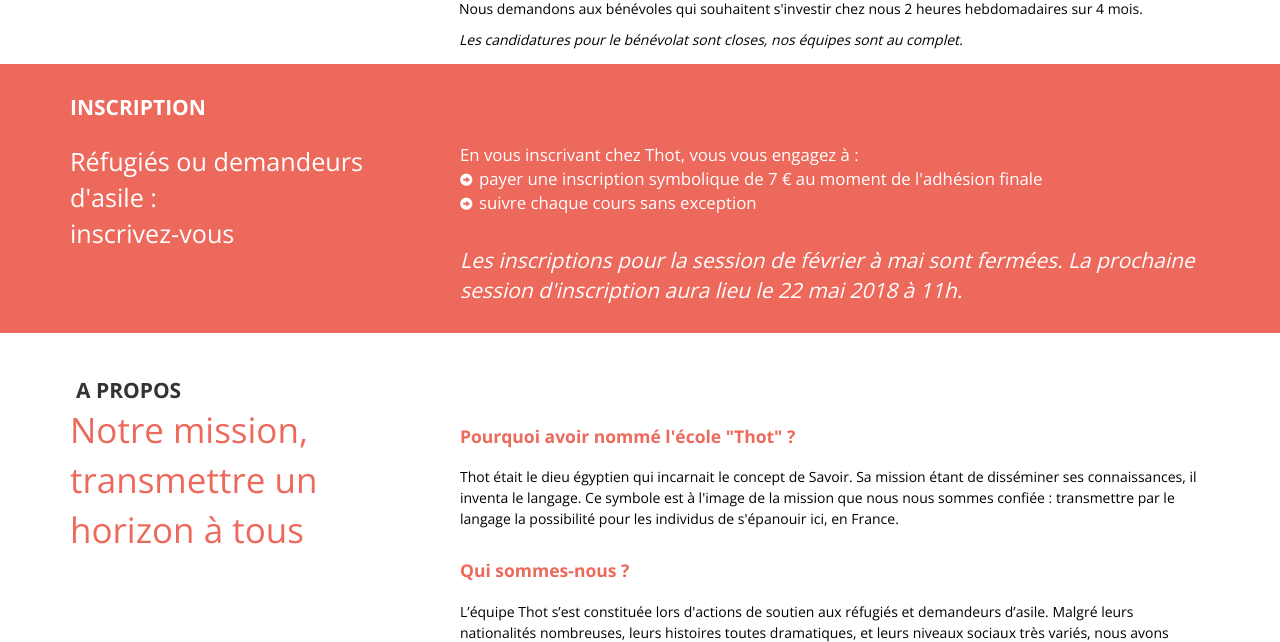
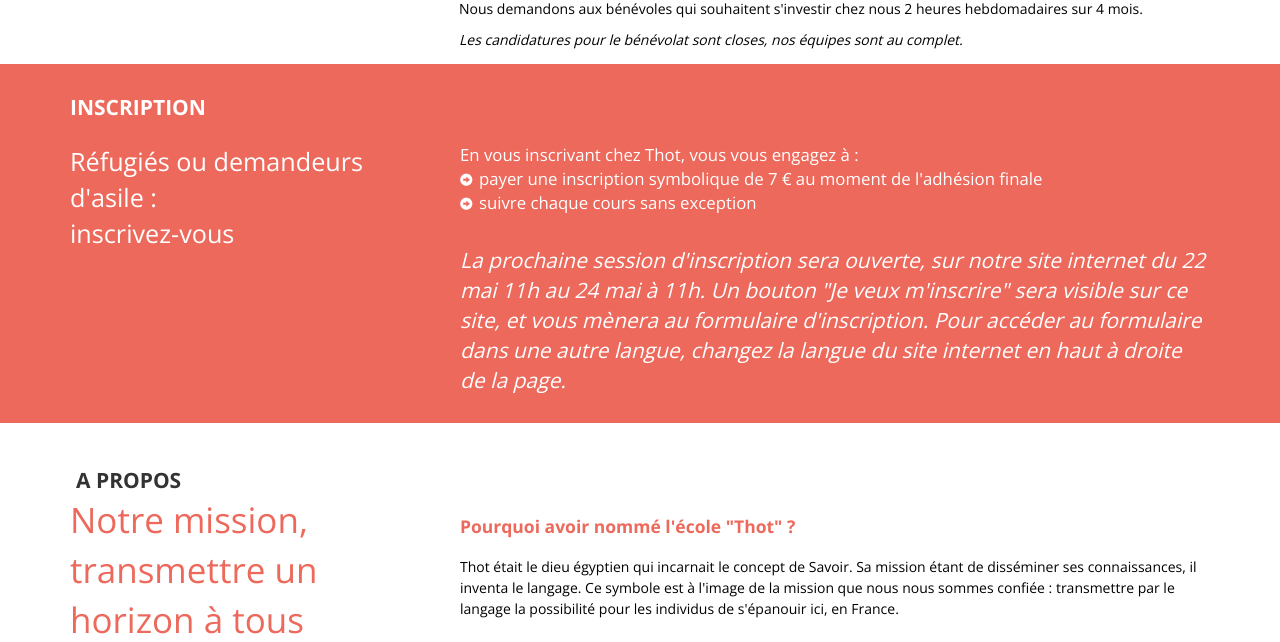
Before and after one commit to ecole-thot/thot, a Flask app: page /en.html in a window 1280 px wide. Shown: the part 2342-2984 px from the top of the page. Run offline with Flask 2, Linux system fonts and the light colour scheme; some libraries are stand-ins or nearby versions.

Commit message:
New messages, waiting for translations

```diff
--- a/templates/home.html
+++ b/templates/home.html
@@ -213,7 +213,7 @@
 
         {% if registration_open %}
         <br>
-          <div>{% trans %}Les inscriptions sont ouvertes ! Vous pouvez vous inscrire jusqu'au 10 janvier à 11h.{% endtrans %}</div>
+          <div>{% trans %}Les inscriptions sont ouvertes ! Vous pouvez vous inscrire jusqu'au 24 mai à 11h.{% endtrans %}</div>
           <a class="btn btn-success btn-lg"  href="{{ registration_links[locale] }}" target="_blank">
             <span class="fa-stack fa-lg">
               <i class="fa fa-circle fa-stack-2x"></i>
@@ -223,8 +223,10 @@
           </a>
         {% else %}
           <div class="wait"><em>
-	    <!-- {% trans %}La prochaine session d'inscription sera ouverte, sur notre site internet du 8 janvier à 11h30 au 10 janvier à 11h. Un bouton "Je veux m'inscrire" sera visible sur ce site, et vous mènera au formulaire d'inscription. Pour accéder au formulaire dans une autre langue, changez la langue du site internet en haut à droite de la page.{% endtrans %} -->
-            {% trans %}Les inscriptions pour la session de février à mai sont fermées. La prochaine session d'inscription aura lieu le 22 mai 2018 à 11h.{% endtrans %}
+            {% trans %}La prochaine session d'inscription sera ouverte, sur notre site internet du 22 mai 11h au 24 mai à 11h. Un bouton "Je veux m'inscrire" sera visible sur ce site, et vous mènera au formulaire d'inscription. Pour accéder au formulaire dans une autre langue, changez la langue du site internet en haut à droite de la page.{% endtrans %}
+            <!--
+            {% trans %}Les inscriptions pour la session de septembre à janvier sont fermées. La prochaine session d'inscription aura lieu le 9 octobre à 11h. Un bouton "Je veux m'inscrire" sera visible sur ce site, et vous mènera au formulaire d'inscription. Pour accéder au formulaire dans une autre langue, changez la langue du site internet en haut à droite de la page.{% endtrans %}
+            -->
           </em></div>
         {% endif %}
 
```
Also changed, not shown: translations/ar/LC_MESSAGES/messages.po, translations/en/LC_MESSAGES/messages.po, translations/fa/LC_MESSAGES/messages.po, translations/ps/LC_MESSAGES/messages.po, 1 other file.
